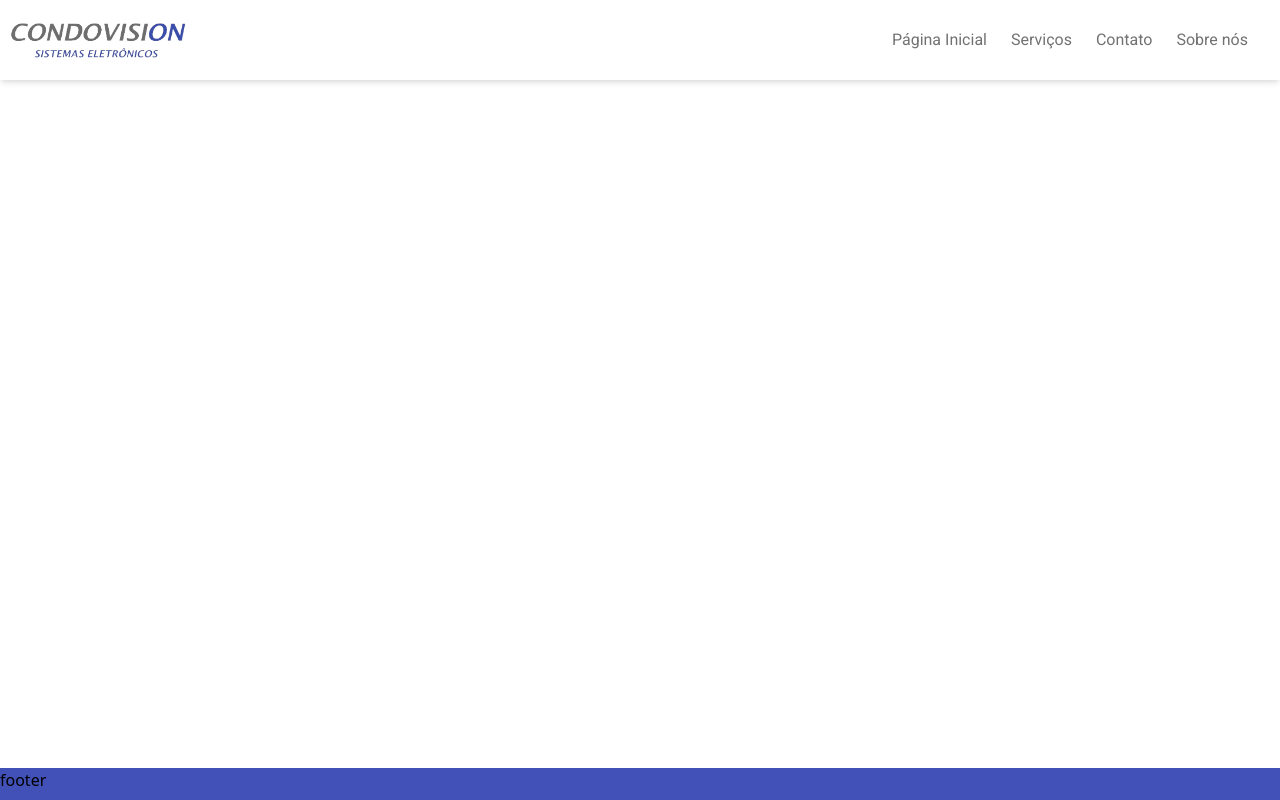
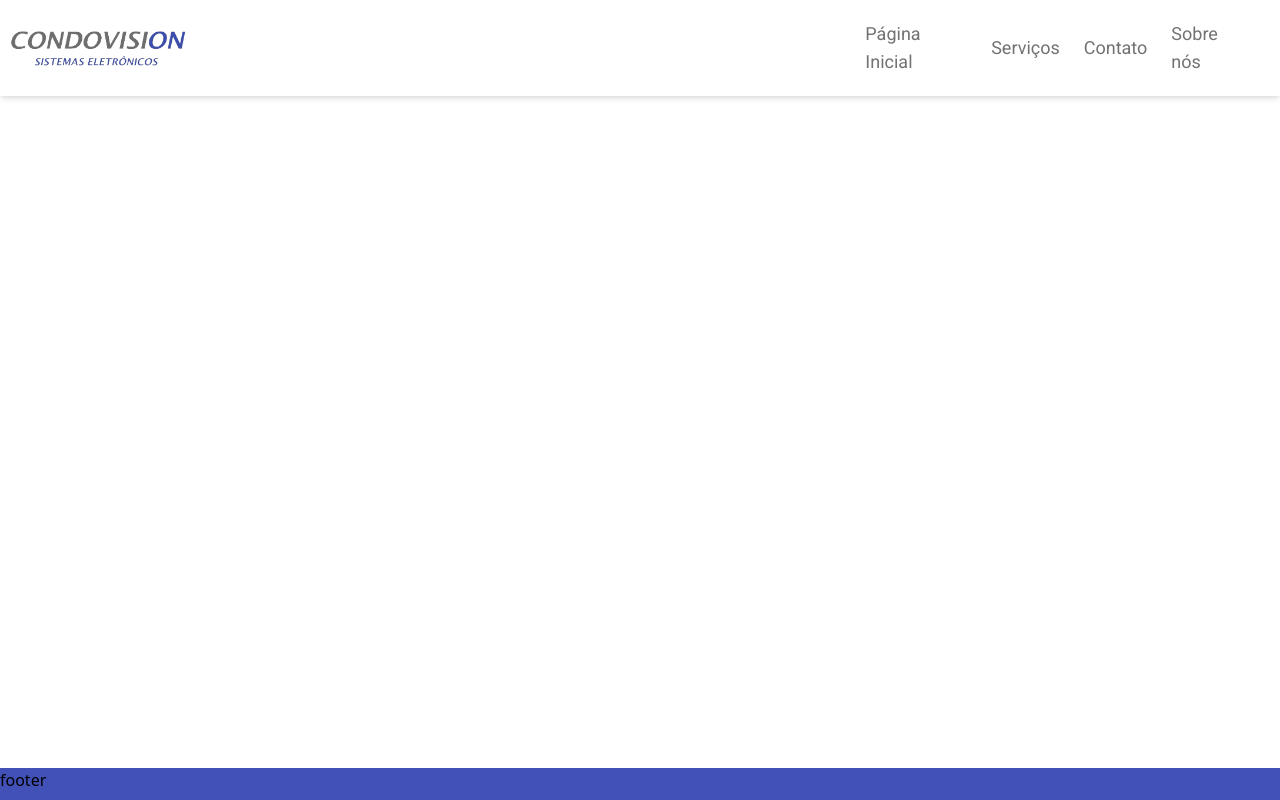
Before and after one commit to kevin-kuhn/condovision-web-app, a Gatsby site in the folder condovision-webapp/: page / in a window 1280 px wide. Built offline with nearby package versions, Linux system fonts and the light colour scheme; Gatsby itself is replaced by a stand-in of ours.

Commit message:
fix names

```diff
--- a/condovision-webapp/src/components/layout/header/index.jsx
+++ b/condovision-webapp/src/components/layout/header/index.jsx
@@ -8,7 +8,7 @@ const NavOption = ({ children, isSelected }) => {
 	return (
 		<li className={styles.li}>
 			<h3
-				className={`${styles.h3} text-md ${
+				className={`${styles.h3} text-lg ${
 					isSelected ? "text-primary" : "text-secondary"
 				}`}
 			>
--- a/condovision-webapp/src/components/layout/header/styles.module.css
+++ b/condovision-webapp/src/components/layout/header/styles.module.css
@@ -15,7 +15,7 @@
 }
 
 .header {
-	@apply flex h-20 bg-white fixed w-full shadow-md justify-between items-center;
+	@apply flex h-24 bg-white fixed w-full shadow-md justify-between items-center;
 }
 
 .nav {
```
